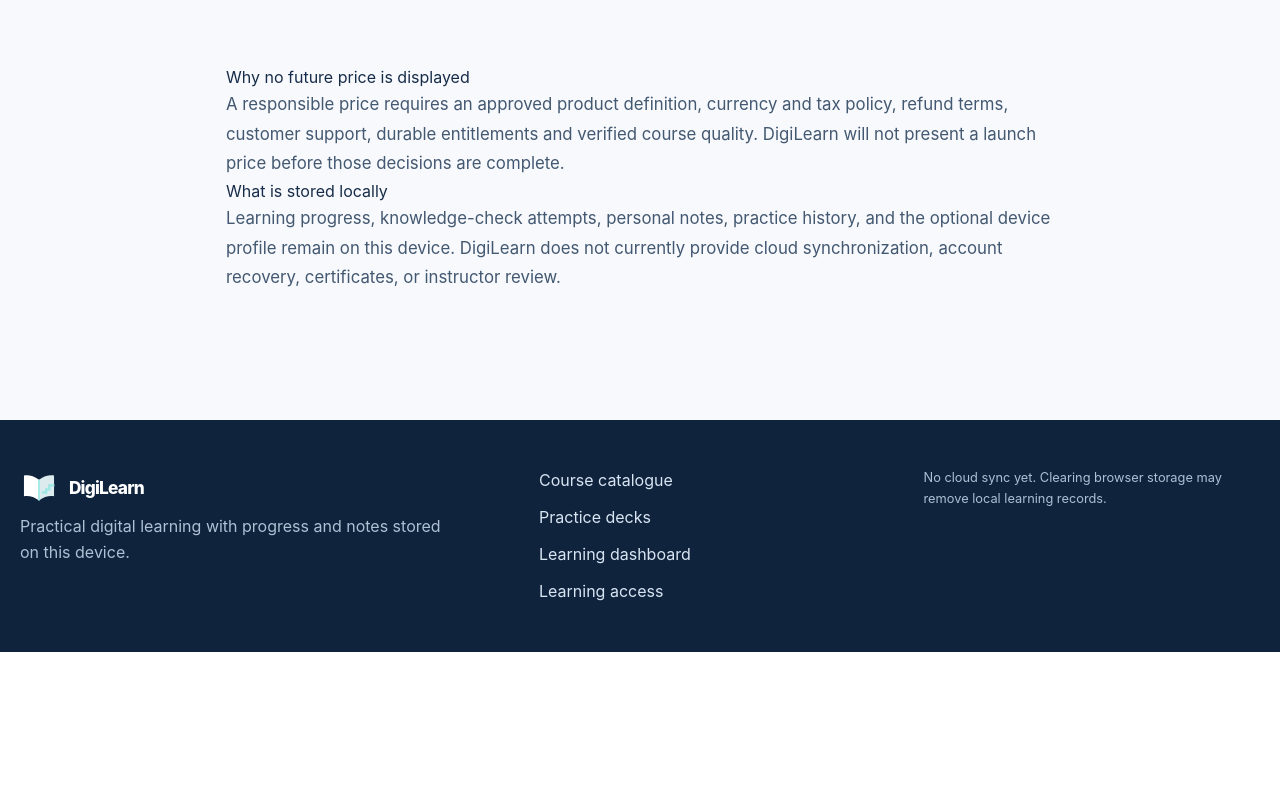
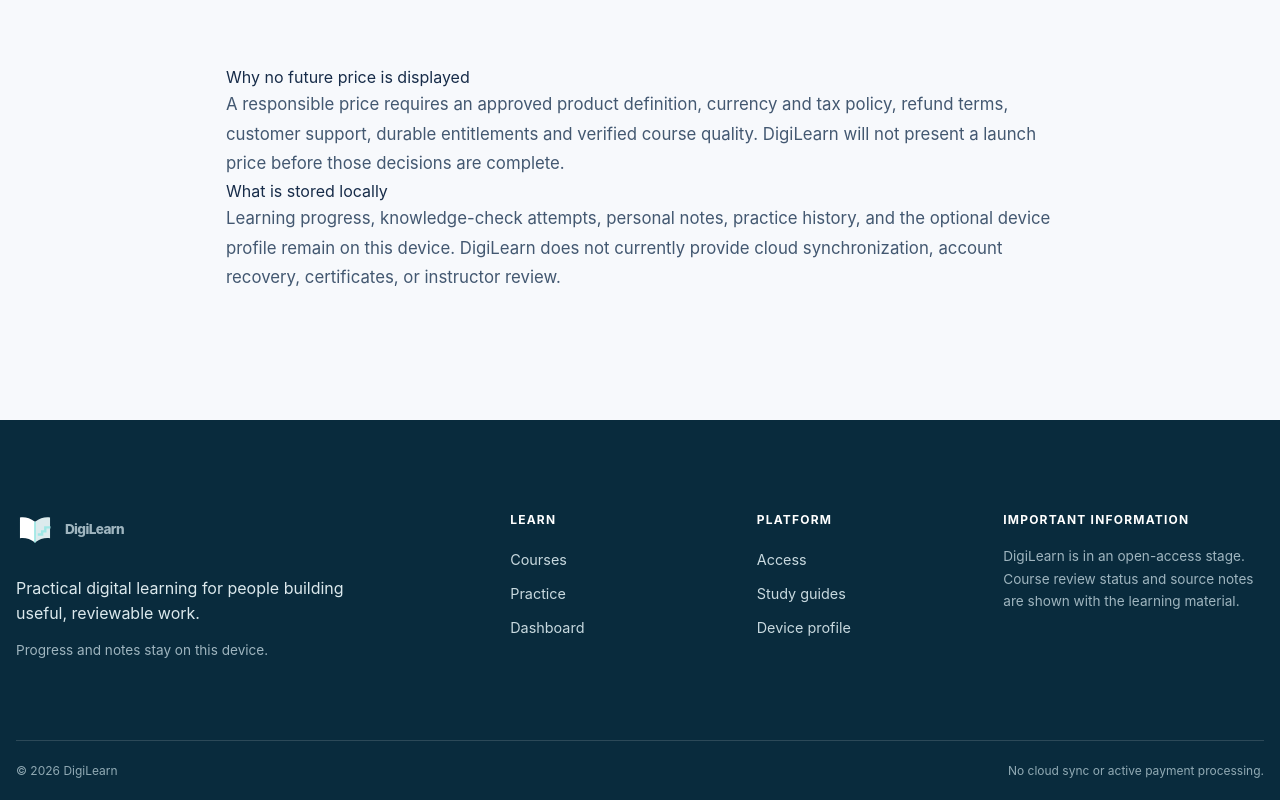
Before and after one commit to Jonta254/digilearn, a Next.js app: page /pricing in a window 1280 px wide. Shown: the part 724-1524 px from the top of the page. Before the commit the page ends 1376 px from the top, so only its background shows below. Built offline with nearby package versions, Linux system fonts and the light colour scheme; no server answers.

Commit message:
Refine DigiLearn editorial experience

```diff
--- a/app/globals.css
+++ b/app/globals.css
@@ -960,3 +960,37 @@
   .lesson-content article{max-width:none}.lesson-content h1{font-size:25pt;line-height:1.08;margin:3mm 0 4mm}.lesson-content h2{font-size:15pt;break-after:avoid-page}.lesson-content h3{break-after:avoid-page}.lesson-intro{font-size:11pt}.lesson-context,.access-badge,.note-editor,.knowledge-check button,.code-figure button{display:none!important}.lesson-showcase{max-width:150mm;margin:7mm auto;box-shadow:none}.lesson-showcase>div{aspect-ratio:3/2}.lesson-figure{margin:8mm 0;box-shadow:none;break-inside:avoid}.lesson-figure,.content-callout,.practice-activity,.knowledge-check,.takeaways,.objectives,.course-project{border-color:#9aabb7!important;background:#fff!important;break-inside:avoid}.diagram-node{background:#fff!important}.diagram-kind-icon,.diagram-number{background:#dcefed!important;color:#164d59!important}.process-list li,table tr,.source-list li{break-inside:avoid}.table-wrap{overflow:visible!important}table{width:100%!important;font-size:8.5pt!important}th,td{padding:2.5mm!important}.code-example{white-space:pre-wrap!important;overflow-wrap:anywhere;font-size:8pt!important;max-height:none!important}.code-figure{break-inside:avoid}.answer-option{min-height:0!important;padding:2mm!important}.lesson-print-footer{margin-top:10mm;padding-top:4mm;border-top:1px solid #aab9c3;color:#60728a;font-size:7.5pt}
   .course-guide{max-width:none;padding:0}.course-guide>header{min-height:245mm;display:flex;flex-direction:column;justify-content:center;break-after:page;border:0}.course-guide>header h1{font-size:30pt}.course-guide .guide-cover{max-width:145mm;margin:8mm auto}.course-guide>section{break-before:page}.course-guide .guide-module{overflow:visible;break-inside:auto;break-before:page}.course-guide .guide-module table{break-inside:auto}.course-guide .guide-module tr{break-inside:avoid}.course-guide .guide-module .lesson-figure,.course-guide .guide-module .content-callout{break-inside:avoid}.course-guide .course-project{break-inside:auto}.guide-format-note{display:none}
 }
+
+/* 2026 editorial refinement: shared rhythm, navigation, stories and footer. */
+:root{
+  --studio-navy:#092b3d;
+  --studio-teal:#087e73;
+  --studio-aqua:#39c6b4;
+  --studio-blue:#2167ae;
+  --studio-canvas:#f4f8fa;
+  --studio-ink:#102638;
+  --studio-muted:#587080;
+  --studio-warm:#f59e55;
+  --studio-max:1320px;
+  --studio-shadow:0 18px 50px rgba(9,43,61,.1);
+}
+.site-header{max-width:none;padding-inline:max(1rem,calc((100vw - var(--studio-max))/2));}
+.mobile-nav summary{gap:.65rem;cursor:pointer;list-style:none}.mobile-nav summary::-webkit-details-marker{display:none}
+.menu-icon,.menu-icon::before,.menu-icon::after{display:block;width:20px;height:2px;border-radius:2px;background:currentColor;transition:transform .2s ease}
+.menu-icon{position:relative}.menu-icon::before,.menu-icon::after{content:"";position:absolute;left:0}.menu-icon::before{top:-6px}.menu-icon::after{top:6px}
+.mobile-nav[open] .menu-icon{background:transparent}.mobile-nav[open] .menu-icon::before{top:0;transform:rotate(45deg)}.mobile-nav[open] .menu-icon::after{top:0;transform:rotate(-45deg)}
+.mobile-primary-action{background:var(--studio-teal)!important;color:#fff!important;text-align:center}
+.goal-grid{grid-template-columns:repeat(5,minmax(0,1fr))}.goal-grid a:nth-child(2n){transform:translateY(1.5rem)}.goal-grid a:nth-child(2n):hover,.goal-grid a:nth-child(2n):focus-visible{transform:translateY(calc(1.5rem - 4px))}
+.learning-stories{background:linear-gradient(135deg,#f0faf8 0%,#f7fbfc 56%,#eef5f8 100%);border-radius:24px}
+.story-grid{grid-template-columns:minmax(0,1.55fr) minmax(260px,.75fr);grid-template-rows:1fr 1fr}
+.story-grid .lead-story{grid-row:1/3}.story-grid .lead-story figure{aspect-ratio:16/11}.story-grid .lead-story>div{padding:clamp(1.4rem,3vw,2.2rem)}.story-grid .lead-story h3{font-size:clamp(1.45rem,2.6vw,2.15rem)}
+.story-grid article:not(.lead-story){display:grid;grid-template-columns:minmax(130px,.8fr) minmax(0,1.2fr)}.story-grid article:not(.lead-story) figure{height:100%;aspect-ratio:auto}.story-grid article:not(.lead-story)>div{padding:1.1rem}.story-grid article:not(.lead-story) h3{font-size:1.05rem}
+.site-footer{display:block;padding:clamp(3.5rem,7vw,6.5rem) max(1rem,calc((100vw - var(--studio-max))/2)) 1.25rem;background:var(--studio-navy);color:#dce9ed}
+.footer-grid{display:grid;grid-template-columns:minmax(260px,1.65fr) repeat(2,minmax(130px,.7fr)) minmax(230px,1fr);gap:clamp(2rem,5vw,5rem);align-items:start}
+.footer-brand p{max-width:360px;margin:1.25rem 0 .65rem;color:#dce9ed;font-size:1rem}.footer-brand span,.footer-information p{color:#9fb5bf;font-size:.85rem;line-height:1.65}
+.site-footer nav{display:grid;gap:.7rem}.site-footer nav strong,.footer-information strong{display:block;margin-bottom:.45rem;color:#fff;font-size:.75rem;letter-spacing:.1em;text-transform:uppercase}.site-footer nav a{color:#c8d9df;font-size:.9rem}.site-footer nav a:hover,.site-footer nav a:focus-visible{color:var(--studio-aqua)}
+.footer-information p{margin-top:1rem}.footer-bottom{display:flex;justify-content:space-between;gap:1rem;margin-top:clamp(3rem,6vw,5rem);padding-top:1.25rem;border-top:1px solid rgba(255,255,255,.14);color:#91aab4;font-size:.75rem}
+@media(max-width:1050px){.goal-grid{grid-template-columns:repeat(3,1fr)}.goal-grid a:nth-child(2n){transform:none}.goal-grid a:nth-child(2n):hover,.goal-grid a:nth-child(2n):focus-visible{transform:translateY(-4px)}.footer-grid{grid-template-columns:1.4fr repeat(2,1fr)}.footer-information{grid-column:1/-1;max-width:620px}}
+@media(max-width:800px){.learning-stories{border-radius:0}.story-grid{grid-template-columns:1fr;grid-template-rows:auto}.story-grid .lead-story{grid-row:auto}.story-grid article:not(.lead-story){grid-template-columns:1fr}.story-grid article:not(.lead-story) figure{aspect-ratio:16/9}.footer-grid{grid-template-columns:1.3fr 1fr 1fr}.footer-information{grid-column:1/-1}}
+@media(max-width:600px){.site-header{padding-inline:1rem}.mobile-nav nav{right:1rem;left:1rem;width:auto}.header-action{display:none}.mobile-nav{margin-left:auto}.goal-grid{grid-template-columns:1fr}.footer-grid{grid-template-columns:1fr 1fr}.footer-brand,.footer-information{grid-column:1/-1}.footer-bottom{flex-direction:column}.site-footer{padding-bottom:calc(1.25rem + env(safe-area-inset-bottom))}}
+@media(prefers-reduced-motion:reduce){.menu-icon,.menu-icon::before,.menu-icon::after{transition:none}}
--- a/components/LearningStories.tsx
+++ b/components/LearningStories.tsx
@@ -8,5 +8,5 @@
 ];
 
 export function LearningStories() {
-  return <section className="home-section learning-stories" aria-labelledby="stories-title"><div className="section-heading"><div><p className="eyebrow">Learning in practice</p><h2 id="stories-title">Skills become credible when the work can be reviewed.</h2><p className="section-intro">Real professional settings connect tools with evidence, feedback and responsibility.</p></div></div><div className="story-grid">{stories.map((story) => { const image=COURSE_IMAGE_ATTRIBUTIONS.find((item)=>item.id===story.id)!; return <article key={story.id}><figure><Image src={image.file} alt={image.alt} fill sizes="(max-width: 700px) 100vw, 33vw"/><figcaption>Photo: <a href={image.sourceUrl} target="_blank" rel="noopener noreferrer">{image.creator} / {image.source}</a></figcaption></figure><div><span>{story.label}</span><h3>{story.title}</h3><p>{story.body}</p></div></article>; })}</div></section>;
+  return <section className="home-section learning-stories" aria-labelledby="stories-title"><div className="section-heading"><div><p className="eyebrow">Learning in practice</p><h2 id="stories-title">Skills become credible when the work can be reviewed.</h2><p className="section-intro">Real professional settings connect tools with evidence, feedback and responsibility.</p></div></div><div className="story-grid">{stories.map((story, index) => { const image=COURSE_IMAGE_ATTRIBUTIONS.find((item)=>item.id===story.id)!; return <article className={index === 0 ? "lead-story" : undefined} key={story.id}><figure><Image src={image.file} alt={image.alt} fill sizes={index === 0 ? "(max-width: 800px) 100vw, 66vw" : "(max-width: 800px) 100vw, 33vw"}/><figcaption>Photo: <a href={image.sourceUrl} target="_blank" rel="noopener noreferrer">{image.creator} / {image.source}</a></figcaption></figure><div><span>{story.label}</span><h3>{story.title}</h3><p>{story.body}</p></div></article>; })}</div></section>;
 }
--- a/components/SiteChrome.tsx
+++ b/components/SiteChrome.tsx
@@ -20,9 +20,9 @@
 }
 
 export function SiteHeader() {
-  return <header className="site-header"><a className="skip-link" href="#main-content">Skip to content</a><Link href="/" className="site-brand" aria-label="DigiLearn home"><BrandLogo compact /></Link><nav className="desktop-nav" aria-label="Primary"><PrimaryLinks /></nav><details className="mobile-nav"><summary>Browse</summary><nav aria-label="Mobile"><PrimaryLinks /></nav></details><Link href="/courses" className="header-action">Start learning</Link></header>;
+  return <header className="site-header"><a className="skip-link" href="#main-content">Skip to content</a><Link href="/" className="site-brand" aria-label="DigiLearn home"><BrandLogo compact /></Link><nav className="desktop-nav" aria-label="Primary"><PrimaryLinks /></nav><details className="mobile-nav"><summary><span>Menu</span><span className="menu-icon" aria-hidden="true" /></summary><nav aria-label="Mobile"><PrimaryLinks /><Link href="/courses" className="mobile-primary-action">Start learning</Link></nav></details><Link href="/courses" className="header-action">Start learning</Link></header>;
 }
 
 export function SiteFooter() {
-  return <footer className="site-footer"><div><Link href="/" className="site-brand" aria-label="DigiLearn home"><BrandLogo tone="light" /></Link><p>Practical digital learning with progress and notes stored on this device.</p></div><nav aria-label="Footer"><Link href="/courses">Course catalogue</Link><Link href="/practice">Practice decks</Link><Link href="/dashboard">Learning dashboard</Link><Link href="/pricing">Learning access</Link></nav><p className="footer-note">No cloud sync yet. Clearing browser storage may remove local learning records.</p></footer>;
+  return <footer className="site-footer"><div className="footer-grid"><div className="footer-brand"><Link href="/" className="site-brand" aria-label="DigiLearn home"><BrandLogo tone="light" /></Link><p>Practical digital learning for people building useful, reviewable work.</p><span>Progress and notes stay on this device.</span></div><nav aria-label="Learn"><strong>Learn</strong><Link href="/courses">Courses</Link><Link href="/practice">Practice</Link><Link href="/dashboard">Dashboard</Link></nav><nav aria-label="Platform"><strong>Platform</strong><Link href="/pricing">Access</Link><Link href="/courses/html-css/guide">Study guides</Link><Link href="/auth">Device profile</Link></nav><div className="footer-information"><strong>Important information</strong><p>DigiLearn is in an open-access stage. Course review status and source notes are shown with the learning material.</p></div></div><div className="footer-bottom"><span>© {new Date().getFullYear()} DigiLearn</span><span>No cloud sync or active payment processing.</span></div></footer>;
 }
```
Also changed, not shown: app/page.tsx (+7 -5 lines).
